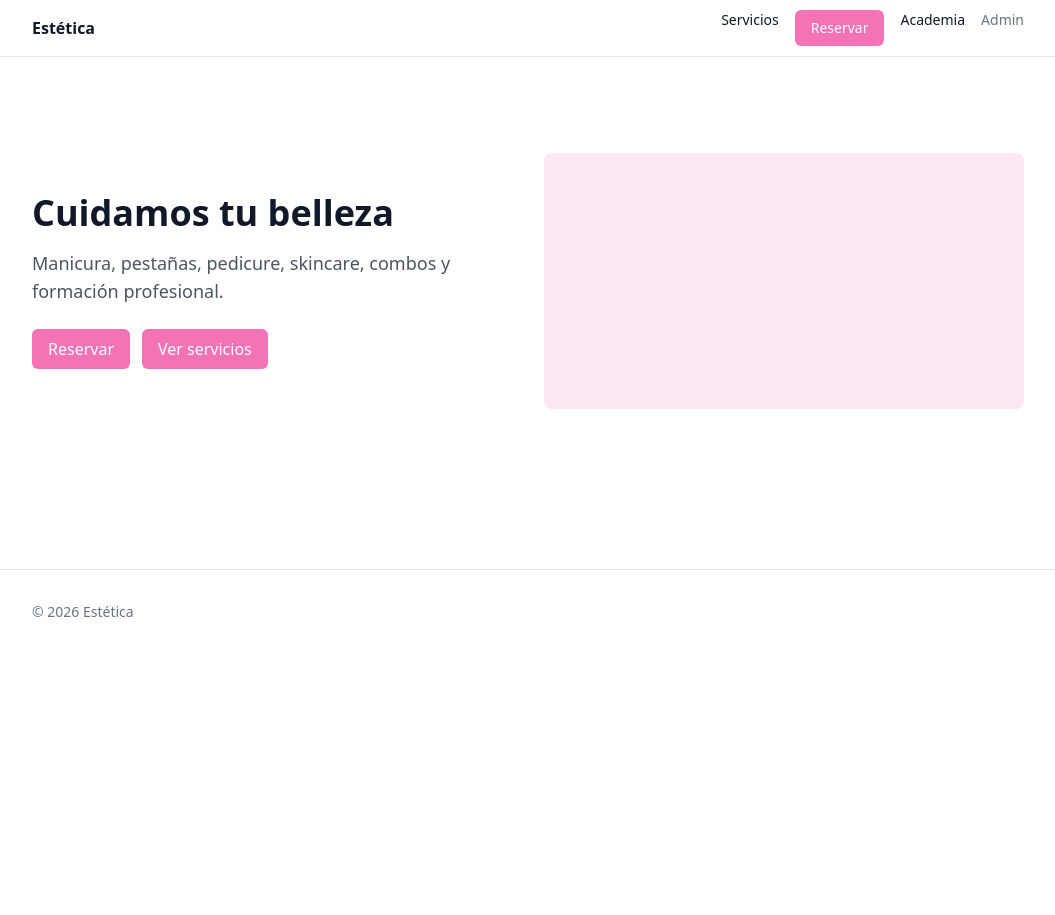
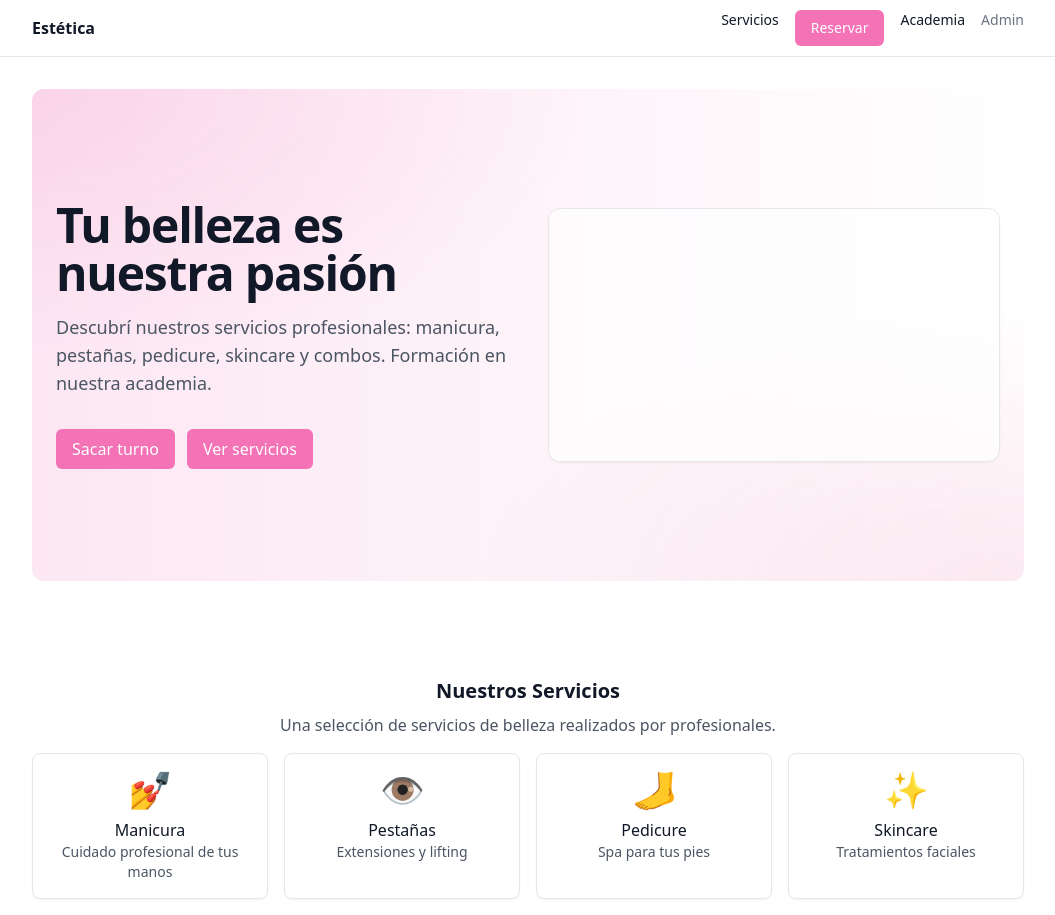
Before and after one commit to Fabri-com/esteticas, a Next.js app: page / in a window 1280 px wide. Shown: the top 915 px of the page, without its empty margins (112-1167 px from the left). Before the commit the page ends 800 px from the top, so only its background shows below. Built offline with nearby package versions, Linux system fonts and the light colour scheme.

Commit message:
mejora de pagina principal

```diff
--- a/app/page.tsx
+++ b/app/page.tsx
@@ -2,16 +2,88 @@ import Link from 'next/link'
 
 export default function HomePage() {
   return (
-    <section className="py-16 grid md:grid-cols-2 gap-8 items-center">
-      <div>
-        <h1 className="text-4xl font-bold mb-4">Cuidamos tu belleza</h1>
-        <p className="text-lg text-gray-600 mb-6">Manicura, pestañas, pedicure, skincare, combos y formación profesional.</p>
-        <div className="flex gap-3">
-          <Link href="/booking" className="btn">Reservar</Link>
-          <Link href="/services" className="btn bg-gray-900 hover:bg-black">Ver servicios</Link>
+    <div className="space-y-24">
+      {/* Hero */}
+      <section className="relative overflow-hidden rounded-xl bg-gradient-to-r from-pink-100 to-white">
+        <div className="absolute inset-0 opacity-40" style={{backgroundImage:'radial-gradient(ellipse at top left, rgba(244,114,182,0.4), transparent 40%), radial-gradient(ellipse at bottom right, rgba(219,39,119,0.25), transparent 40%)'}} />
+        <div className="relative px-6 py-20 md:py-28 grid md:grid-cols-2 gap-10 items-center">
+          <div>
+            <h1 className="text-4xl md:text-5xl font-bold tracking-tight mb-4">Tu belleza es nuestra pasión</h1>
+            <p className="text-base md:text-lg text-gray-600 mb-8">Descubrí nuestros servicios profesionales: manicura, pestañas, pedicure, skincare y combos. Formación en nuestra academia.</p>
+            <div className="flex gap-3">
+              <Link href="/booking" className="btn">Sacar turno</Link>
+              <Link href="/services" className="btn bg-gray-900 hover:bg-black">Ver servicios</Link>
+            </div>
+          </div>
+          <div className="aspect-video bg-white/70 border rounded-xl shadow-sm" />
         </div>
-      </div>
-      <div className="h-64 bg-pink-100 rounded-lg" />
-    </section>
+      </section>
+
+      {/* Nuestros Servicios */}
+      <section className="space-y-4">
+        <div className="text-center space-y-2">
+          <h2 className="text-xl font-semibold">Nuestros Servicios</h2>
+          <p className="text-gray-600">Una selección de servicios de belleza realizados por profesionales.</p>
+        </div>
+        <div className="grid sm:grid-cols-2 lg:grid-cols-4 gap-4">
+          {[
+            {title:'Manicura', desc:'Cuidado profesional de tus manos', emoji:'💅'},
+            {title:'Pestañas', desc:'Extensiones y lifting', emoji:'👁️'},
+            {title:'Pedicure', desc:'Spa para tus pies', emoji:'🦶'},
+            {title:'Skincare', desc:'Tratamientos faciales', emoji:'✨'},
+          ].map(card => (
+            <div key={card.title} className="card text-center py-8">
+              <div className="text-4xl mb-2">{card.emoji}</div>
+              <div className="font-medium">{card.title}</div>
+              <div className="text-sm text-gray-600">{card.desc}</div>
+            </div>
+          ))}
+        </div>
+        <div className="text-center">
+          <Link href="/services" className="inline-flex items-center gap-2 rounded-md border px-4 py-2 text-sm">Ver todos los servicios</Link>
+        </div>
+      </section>
+
+      {/* Productos */}
+      <section className="grid md:grid-cols-2 gap-8 items-center">
+        <div className="aspect-[16/10] rounded-xl border bg-pink-50" />
+        <div className="space-y-3">
+          <h3 className="text-lg font-semibold">Productos de calidad premium</h3>
+          <p className="text-gray-600">Descubrí nuestra selección de productos para el cuidado de tu belleza, las mismas marcas que usamos en el salón.</p>
+          <ul className="text-sm text-gray-600 space-y-1">
+            <li>• Esmaltes de larga duración</li>
+            <li>• Cremas y tratamientos faciales</li>
+            <li>• Accesorios profesionales</li>
+          </ul>
+          <div>
+            <a href="#" className="btn">Ver productos</a>
+          </div>
+        </div>
+      </section>
+
+      {/* Academia */}
+      <section className="grid md:grid-cols-2 gap-8 items-center">
+        <div className="space-y-3">
+          <h3 className="text-lg font-semibold">Aprendé con los mejores</h3>
+          <p className="text-gray-600">Nuestra academia ofrece cursos profesionales con certificación y seguimiento personalizado.</p>
+          <ul className="text-sm text-gray-600 space-y-1">
+            <li>• Profesores certificados</li>
+            <li>• Grupos reducidos</li>
+            <li>• Certificado oficial</li>
+          </ul>
+          <div>
+            <Link href="/academy" className="btn">Conocer cursos</Link>
+          </div>
+        </div>
+        <div className="aspect-[16/10] rounded-xl border bg-pink-50" />
+      </section>
+
+      {/* CTA final */}
+      <section className="text-center space-y-4">
+        <h3 className="text-lg font-semibold">¿Lista para lucir radiante?</h3>
+        <p className="text-gray-600">Reservá tu turno online y disfrutá de una experiencia única.</p>
+        <Link href="/booking" className="btn">Reservar ahora</Link>
+      </section>
+    </div>
   )
 }
```
